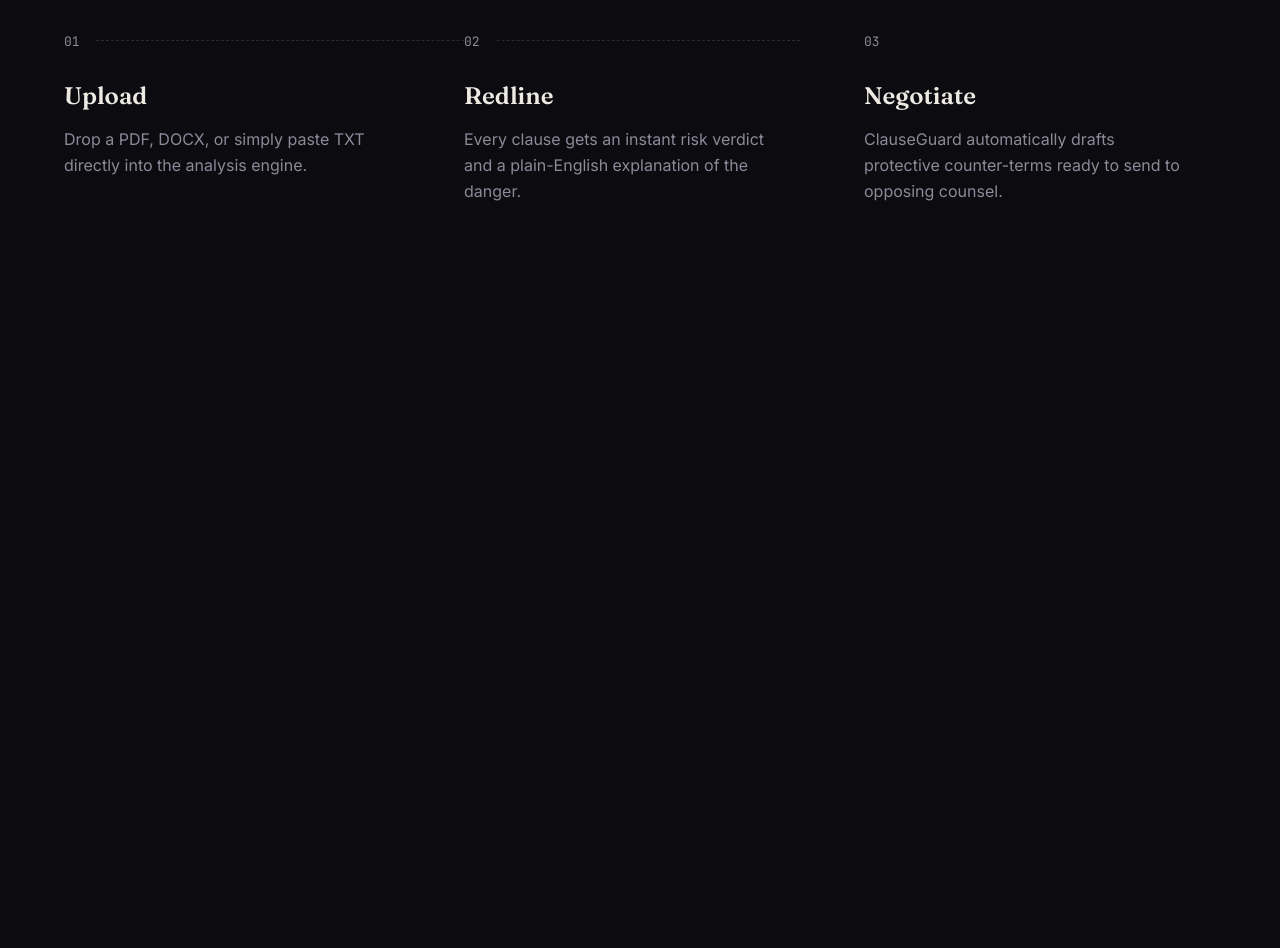
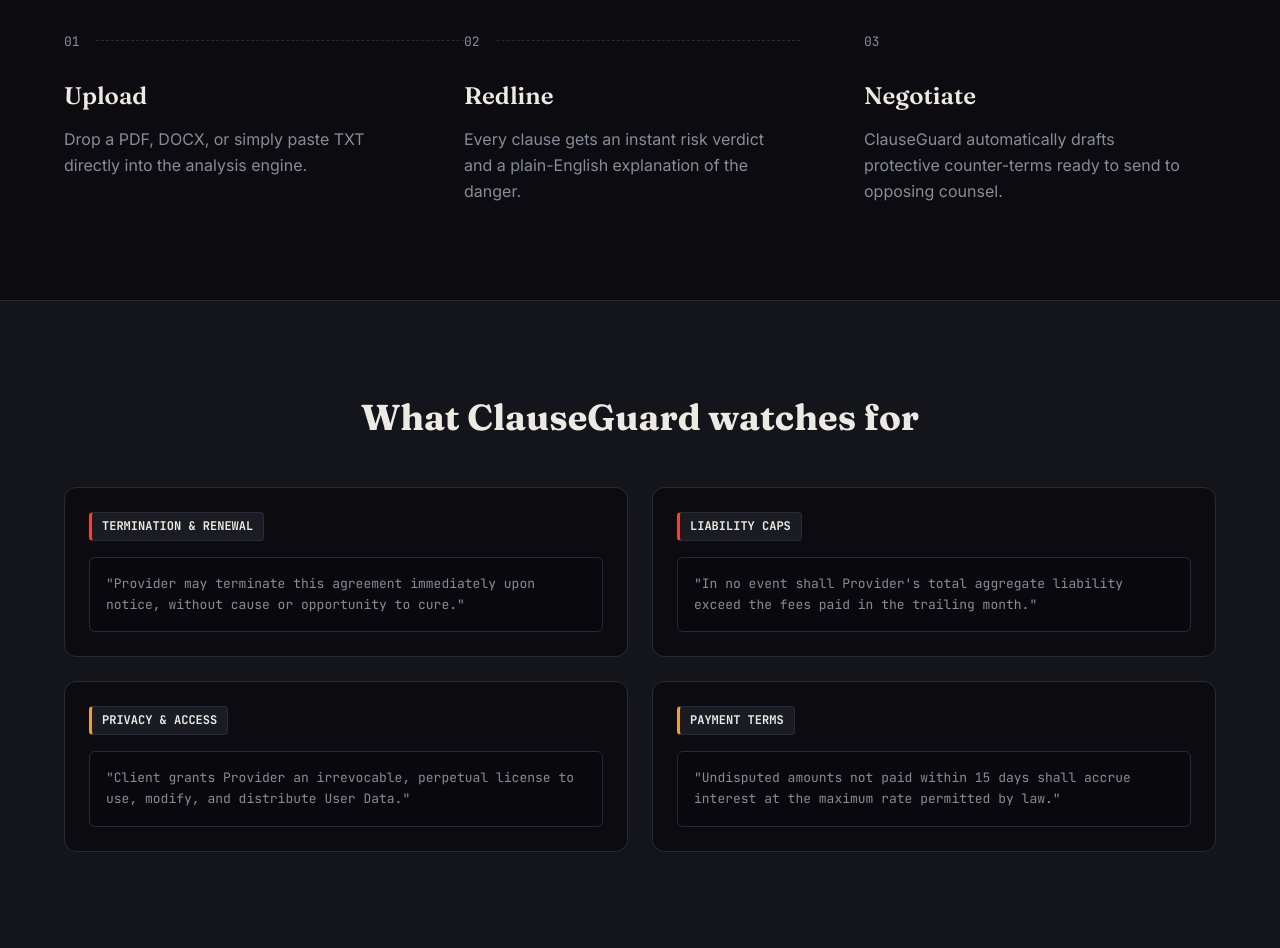
Before and after one commit to Logesh-bruce/CLAUSE-GUARD, a website: page public/landing.html in a window 1280 px wide. Shown: the part 796-1744 px from the top of the page. Before the commit the page ends 1096 px from the top, so only its background shows below. Drawn offline with Linux system fonts and the light colour scheme.

Commit message:
feat(landing): build redline tags component

```diff
--- a/public/landing.css
+++ b/public/landing.css
@@ -477,3 +477,69 @@ a {
     text-align: center;
   }
 }
+
+/* What It Watches For Component */
+.section-title {
+  font-size: 2.25rem;
+  line-height: 1.15;
+  color: var(--text-primary);
+  margin-bottom: 48px;
+  text-align: center;
+}
+.watches-for {
+  background-color: var(--surface);
+  border-top: 1px solid var(--line);
+}
+.tags-grid {
+  display: flex;
+  flex-wrap: wrap;
+  gap: 24px;
+  justify-content: center;
+}
+.tag-card {
+  background-color: var(--bg);
+  border: 1px solid var(--line);
+  border-radius: var(--radius-card);
+  padding: 24px;
+  width: calc(50% - 12px);
+  min-width: 300px;
+  display: flex;
+  flex-direction: column;
+  gap: 16px;
+  transition: transform 0.2s ease, border-color 0.2s ease;
+}
+.tag-card:hover {
+  transform: translateY(-2px);
+  border-color: rgba(110, 91, 255, 0.4); /* var(--accent) at 40% */
+}
+@media (max-width: 768px) {
+  .tag-card {
+    width: 100%;
+  }
+}
+.tag-pill {
+  display: inline-block;
+  align-self: flex-start;
+  padding: 4px 10px;
+  font-size: 0.75rem;
+  font-weight: 700;
+  border-radius: 4px;
+  background-color: var(--surface-raised);
+  border: 1px solid var(--line);
+  border-left-width: 3px;
+}
+.tag-high {
+  border-left-color: var(--risk-high);
+}
+.tag-medium {
+  border-left-color: var(--risk-medium);
+}
+.tag-snippet {
+  font-size: 0.8125rem;
+  color: var(--text-muted);
+  background-color: rgba(0, 0, 0, 0.2);
+  padding: 16px;
+  border-radius: 6px;
+  border: 1px solid var(--line);
+  line-height: 1.6;
+}
--- a/public/landing.html
+++ b/public/landing.html
@@ -117,6 +117,39 @@
     </div>
   </section>
 
+  <!-- What It Watches For Section -->
+  <section class="watches-for section-padding" id="what-it-watches">
+    <div class="container">
+      <h2 class="section-title font-display">What ClauseGuard watches for</h2>
+      <div class="tags-grid">
+        <div class="tag-card">
+          <div class="tag-pill tag-high font-mono">TERMINATION & RENEWAL</div>
+          <div class="tag-snippet font-mono">
+            "Provider may terminate this agreement immediately upon notice, without cause or opportunity to cure."
+          </div>
+        </div>
+        <div class="tag-card">
+          <div class="tag-pill tag-high font-mono">LIABILITY CAPS</div>
+          <div class="tag-snippet font-mono">
+            "In no event shall Provider's total aggregate liability exceed the fees paid in the trailing month."
+          </div>
+        </div>
+        <div class="tag-card">
+          <div class="tag-pill tag-medium font-mono">PRIVACY & ACCESS</div>
+          <div class="tag-snippet font-mono">
+            "Client grants Provider an irrevocable, perpetual license to use, modify, and distribute User Data."
+          </div>
+        </div>
+        <div class="tag-card">
+          <div class="tag-pill tag-medium font-mono">PAYMENT TERMS</div>
+          <div class="tag-snippet font-mono">
+            "Undisputed amounts not paid within 15 days shall accrue interest at the maximum rate permitted by law."
+          </div>
+        </div>
+      </div>
+    </div>
+  </section>
+
   <script>
     // Navbar scroll effect
     window.addEventListener('scroll', () => {
```
